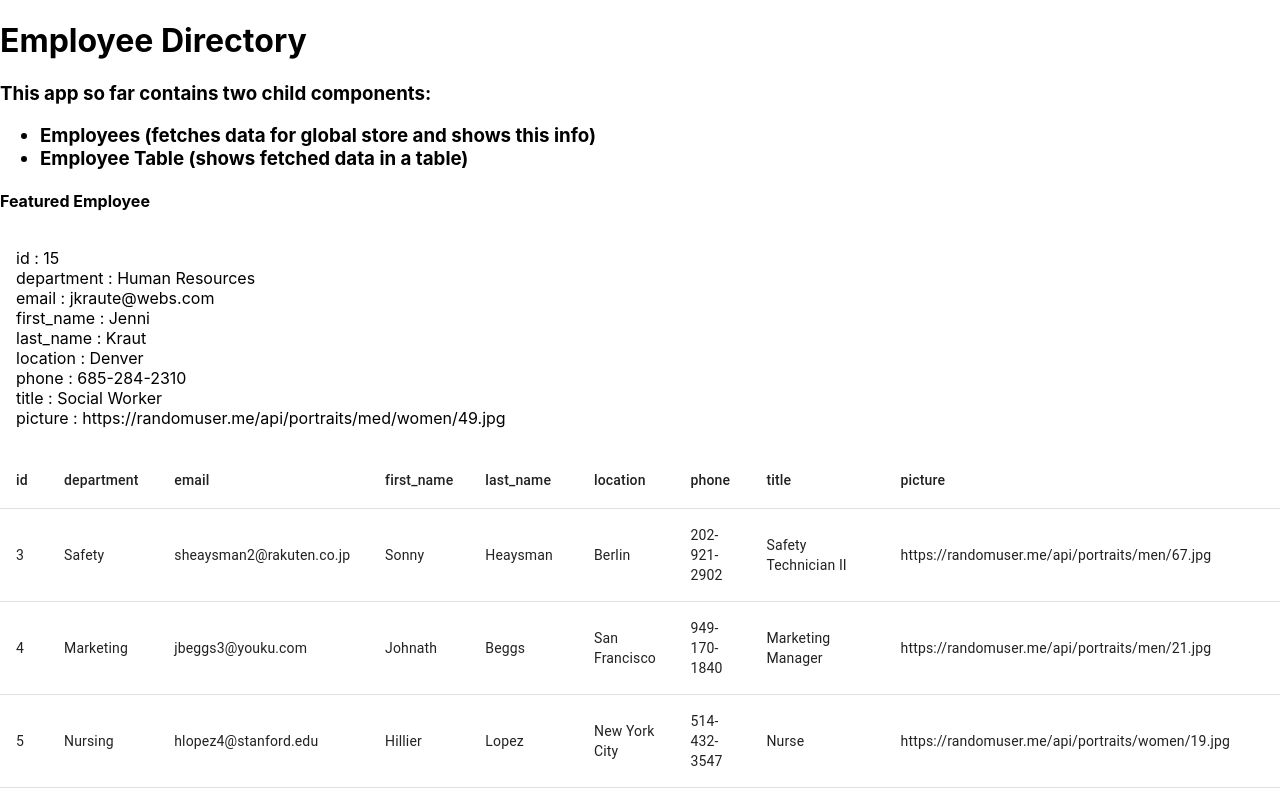
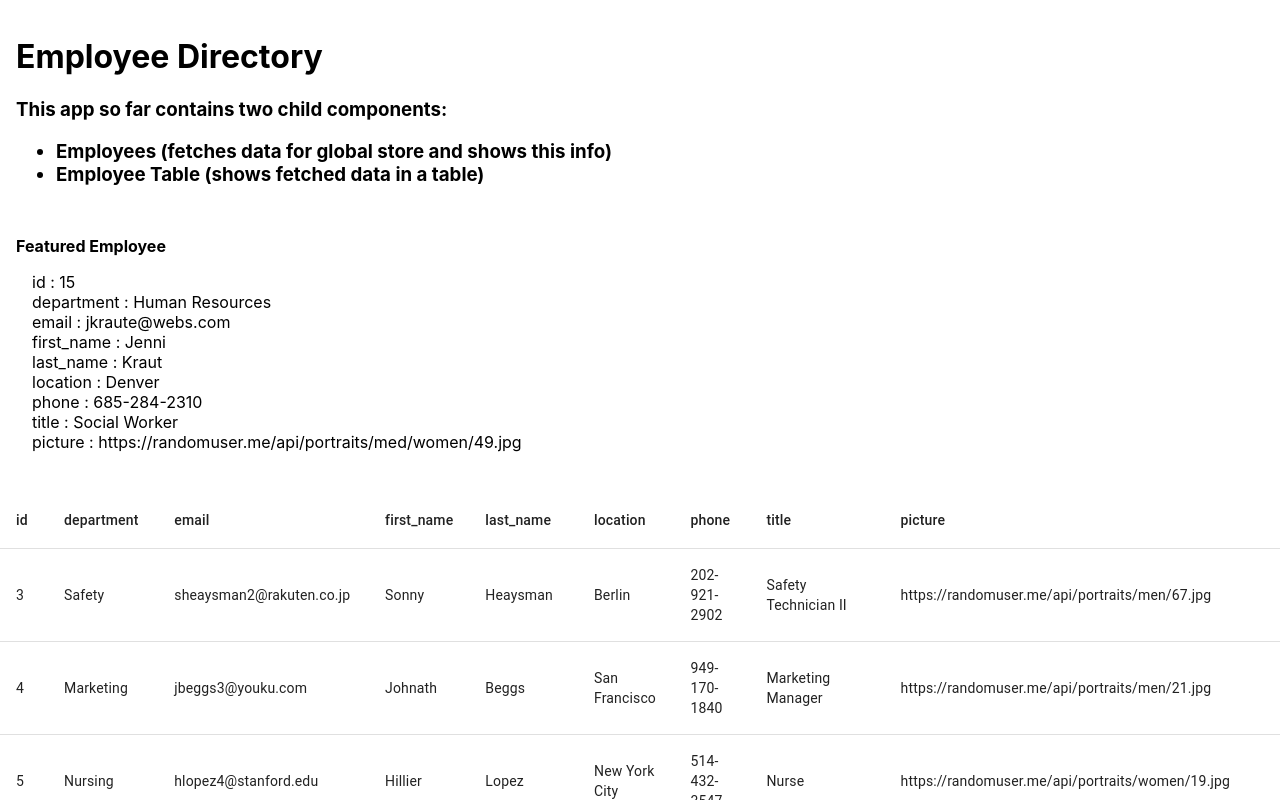
Before and after one commit to danielamuniz367/employee-directory, a React (Create React App) app: page / in a window 1280 px wide. Shown: the top 800 px of the page. Built offline with nearby package versions, Linux system fonts and the light colour scheme; data requests are answered from the project's data file.

Commit message:
employee styles

```diff
--- a/src/App.css
+++ b/src/App.css
@@ -11,6 +11,14 @@
 .App-logo {
   height: 40vmin;
   pointer-events: none;
+}
+
+.employee-info, .featured-employee {
+  padding: 1rem;
+}
+
+.featured-employee h4 {
+  margin: 0;
 }
 
 @media (prefers-reduced-motion: no-preference) {
--- a/src/components/FeaturedEmployee.tsx
+++ b/src/components/FeaturedEmployee.tsx
@@ -14,7 +14,7 @@ const FeaturedEmployee = () => {
     }, [data]);
 
     return (
-        <div>
+        <div className="featured-employee">
             <h4>Featured Employee</h4>
             <CardContent>
             {
```
